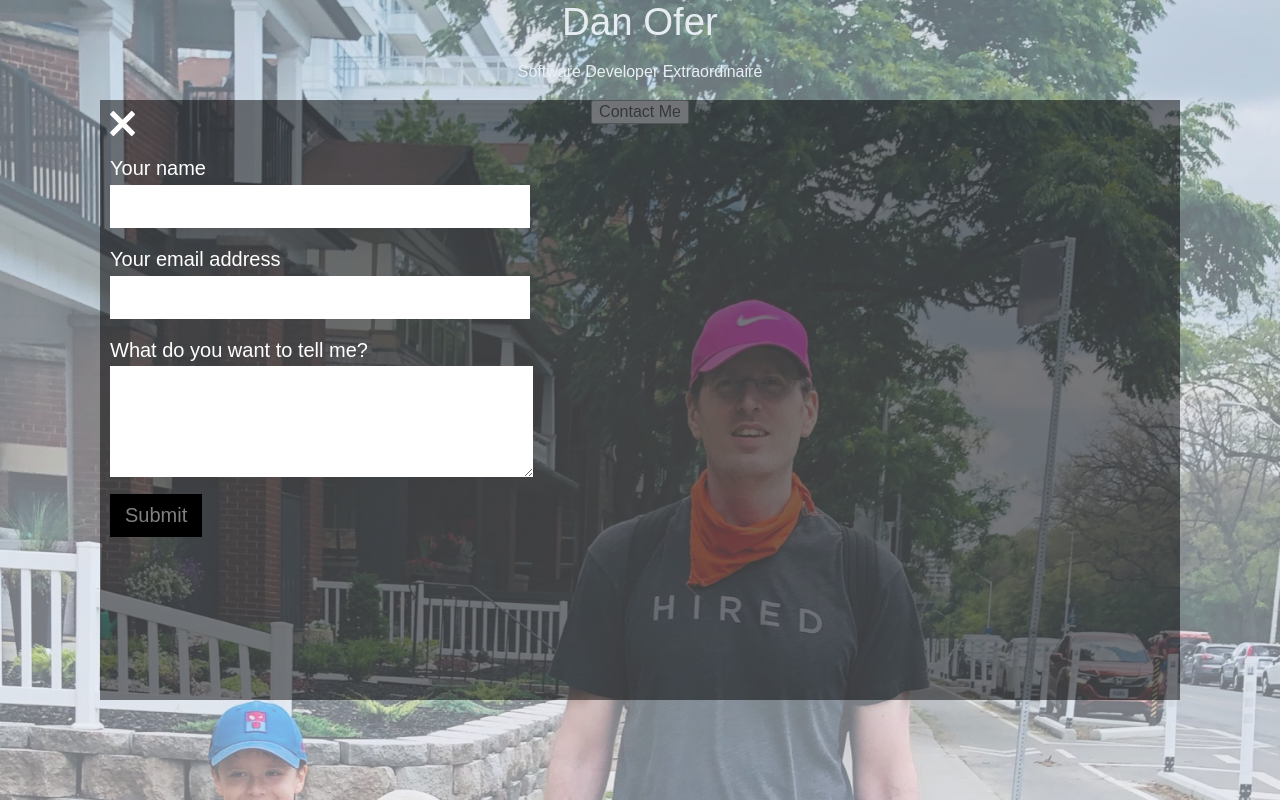
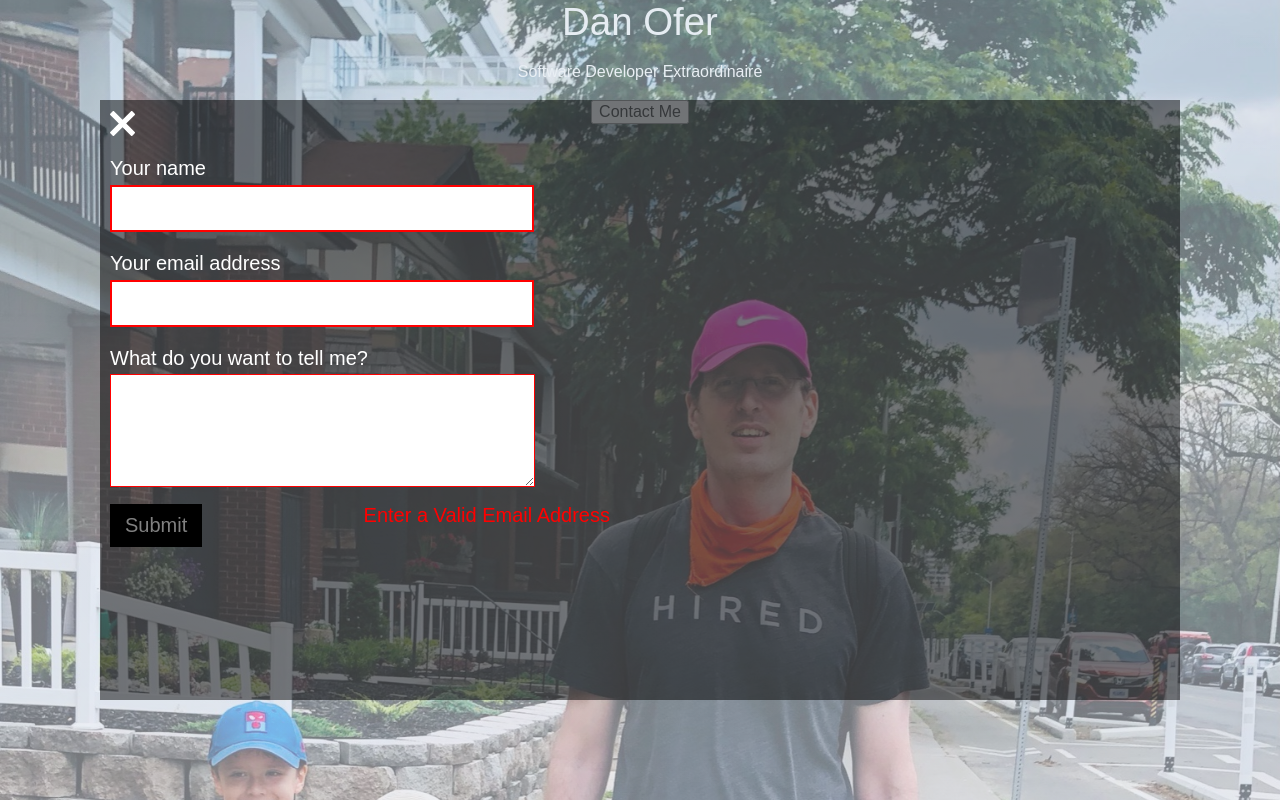
Before and after one commit to ofer987/danofer, a SvelteKit app in the folder static/: page / in a window 1280 px wide. Both pictures are taken after a click on the button "Contact Me". Shown: the top 800 px of the page. Built offline with nearby package versions, Linux system fonts and the light colour scheme.

Commit message:
each input is validated separately

```diff
--- a/static/src/routes/ContactMe.svelte
+++ b/static/src/routes/ContactMe.svelte
@@ -1,11 +1,10 @@
 <script lang="ts">
-	import { validate } from 'email-validator';
+	import { validate as validateEmailAddress } from 'email-validator';
 	import { onMount } from 'svelte';
 
 	import closeIcon from '$lib/images/icons/close.svg';
 
 	type states = 'init' | 'sending' | 'success' | 'failure';
-	type inputStates = 'valid' | 'invalid';
 	type submitNames = 'Submit' | 'Submitting...' | 'Submitted';
 
 	export let closesAction: () => void;
@@ -14,34 +13,46 @@
 	let senderEmailAddress = '';
 	let message = '';
 	let state: states = 'init';
-	let inputState: inputStates = 'invalid';
 	let submitName: submitNames = 'Submit';
+
+	let isEmailAddressValid = false;
+	let isMessageValid = false;
+	let isNameValid = false;
+	let isFormValid = false;
 
 	let isPageEnabled = true;
 
 	function closeForm(): void {
 		state = 'init';
-		inputState = 'invalid';
 		submitName = 'Submit';
 		senderName = '';
 		message = '';
 		senderEmailAddress = '';
+
+		isEmailAddressValid = false;
+		isMessageValid = false;
+		isNameValid = false;
+		isFormValid = false;
 
 		closesAction();
 	}
 
 	function init(): void {
 		state = 'init';
-		inputState = 'invalid';
 		submitName = 'Submit';
 		senderName = '';
 		message = '';
 		senderEmailAddress = '';
 		alertMessage = '';
+
+		isEmailAddressValid = false;
+		isMessageValid = false;
+		isNameValid = false;
+		isFormValid = false;
 	}
 
 	function submitForm(): void {
-		if (!validateInputs()) {
+		if (!isFormValid) {
 			return;
 		}
 
@@ -49,34 +60,29 @@
 		sendMessage();
 	}
 
-	function isEmailAddressValid(value: string): boolean {
-		return validate(value);
+	function validate(): void {
+		isFormValid = true;
+
+		isNameValid = senderName.trim() != '';
+		console.log(`Name is valid: ${isNameValid}`);
+		if (!isNameValid) {
+			alertMessage = 'Enter Sender Name';
+			isFormValid = false;
 		}
 
-	function validateInputs(): boolean {
-		if (senderName.trim() == '') {
-			inputState = 'invalid';
-			alertMessage = 'You forgot to write your name';
-
-			return false;
+		isMessageValid = message.trim() != '';
+		if (!isMessageValid) {
+			alertMessage = 'Enter a Message';
+			isFormValid = false;
 		}
 
-		if (message.trim() == '') {
-			inputState = 'invalid';
-			alertMessage = 'You forgot to write your message';
-
-			return false;
+		isEmailAddressValid = validateEmailAddress(senderEmailAddress);
+		if (!isEmailAddressValid) {
+			alertMessage = 'Enter a Valid Email Address';
+			isFormValid = false;
 		}
 
-		if (!isEmailAddressValid(senderEmailAddress)) {
-			inputState = 'invalid';
-			alertMessage = `The email address ${senderEmailAddress} is not valid`;
-
-			return false;
-		}
-
-		inputState = 'valid';
-		return true;
+		console.log(`Form is valid: ${isFormValid}`);
 	}
 
 	async function sendMessage(): Promise<void> {
@@ -112,14 +118,18 @@
 	init();
 
 	onMount(() => {
-		window.addEventListener('keydown', (event) => {
+		window.addEventListener('keyup', (event) => {
 			if (event.key == 'Escape') {
 				closeForm();
 
 				return;
 			}
 
-			validateInputs();
+			validate();
+		});
+
+		window.addEventListener('mouseup', () => {
+			validate();
 		});
 	});
 </script>
@@ -130,42 +140,58 @@
 			<img class="close" src={closeIcon} alt="close" />
 		</button>
 
-		<div id="alert" class:display={inputState == 'invalid'}>
-			<div>{alertMessage}</div>
-		</div>
-
 		<label id="name" for="name">Your name</label>
-		<input id="name" type="text" required={true} bind:value={senderName} />
+		<input
+			class="required-inputs"
+			class:is-valid={isNameValid}
+			id="name"
+			type="text"
+			required={true}
+			bind:value={senderName}
+		/>
 
 		<label id="email-address" for="email-address">Your email address</label>
-		<input id="email-address" type="text" required={true} bind:value={senderEmailAddress} />
+		<input
+			class="required-inputs"
+			class:is-valid={isEmailAddressValid}
+			id="email-address"
+			type="text"
+			required={true}
+			bind:value={senderEmailAddress}
+		/>
 
 		<label id="message" for="message">What do you want to tell me?</label>
-		<textarea id="message" type="textarea" required={true} rows="5" bind:value={message} />
+		<textarea
+			class="required-inputs"
+			class:is-valid={isMessageValid}
+			id="message"
+			type="textarea"
+			required={true}
+			rows="5"
+			bind:value={message}
+		/>
 
+		<div class="buttons">
 			<input
 				class="contact-me-button"
-			disabled={inputState == 'invalid' || state == 'sending' || state == 'success'}
+				disabled={!isFormValid || state == 'sending' || state == 'success'}
 				id="contact-me-submit-button"
 				type="button"
 				on:click={submitForm}
 				on:keydown={submitForm}
 				value={submitName}
 			/>
+
+			<div id="alert" class:display={!isFormValid}>
+				<div>{alertMessage}</div>
+			</div>
+		</div>
 	</form>
 
 	<div id="page-blocker" class:blocked={!isPageEnabled} />
 </div>
 
 <style lang="scss">
-	#alert {
-		display: none;
-
-		&.display {
-			display: block;
-		}
-	}
-
 	#page-blocker {
 		width: 100%;
 		height: 100%;
@@ -186,6 +212,20 @@
 		}
 	}
 
+	.buttons {
+		width: 25em;
+		display: flex;
+		justify-content: space-between;
+
+		#alert {
+			color: red;
+			display: none;
+
+			&.display {
+				display: block;
+			}
+		}
+
 		input[type='button'] {
 			background-color: white;
 			border-color: white;
@@ -202,6 +242,18 @@
 				cursor: not-allowed;
 				color: grey;
 				background-color: black;
+			}
+		}
+	}
+
+	input[type='text'],
+	textarea {
+		border-color: red;
+		border-width: 0.1em;
+		border-style: solid;
+
+		&.is-valid {
+			border-color: white;
 		}
 	}
 
@@ -242,7 +294,6 @@
 		input[type='text'],
 		textarea {
 			display: block;
-			border: 0;
 			padding: 0.5em;
 			margin-top: 0.25em;
 			margin-bottom: 1em;
@@ -255,7 +306,7 @@
 			font-size: 1em;
 			resize: vertical;
 			width: 25em;
-			border: 0;
+			/* border: 0; */
 		}
 	}
 
```
Lines whose indentation alone changed are shown as unchanged.
